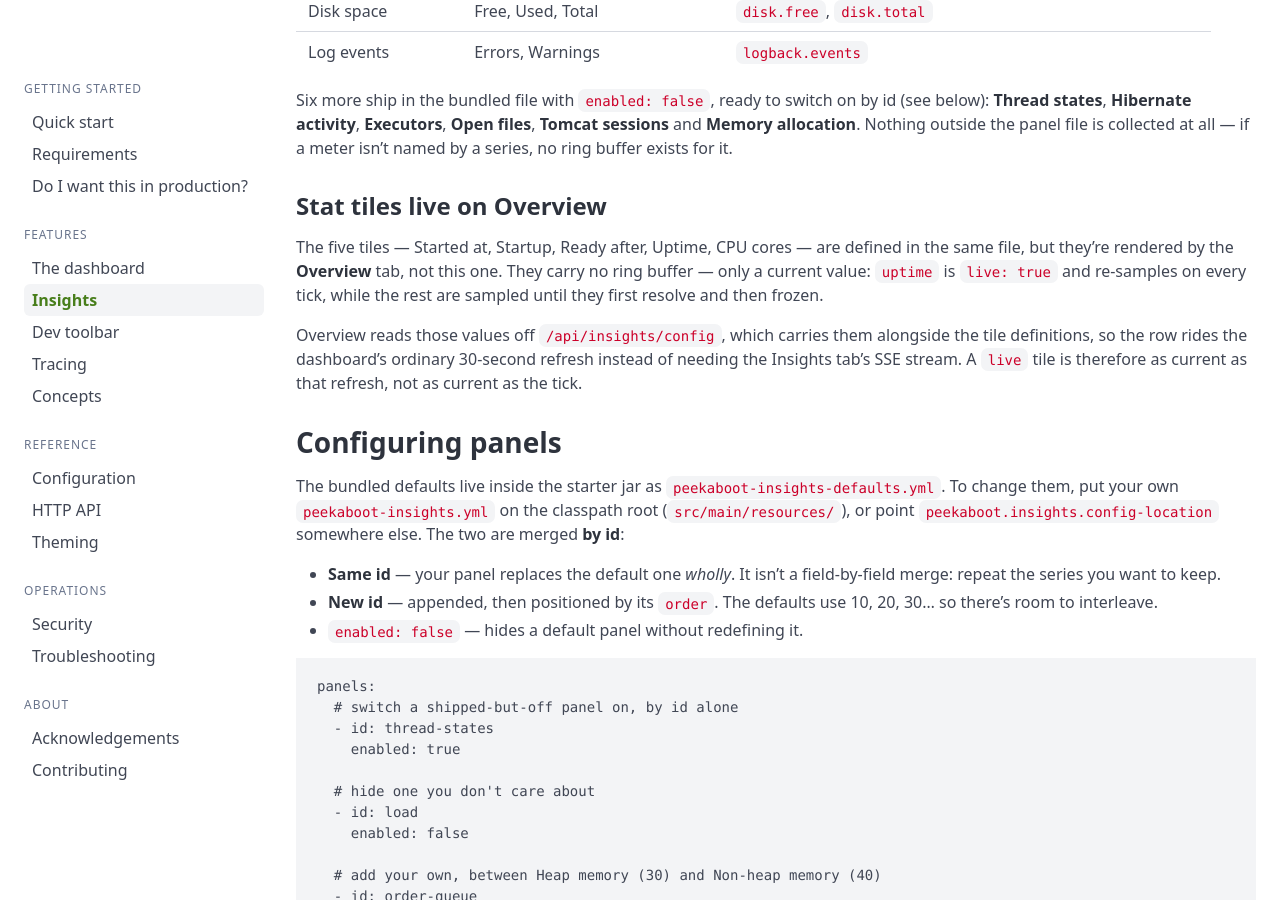
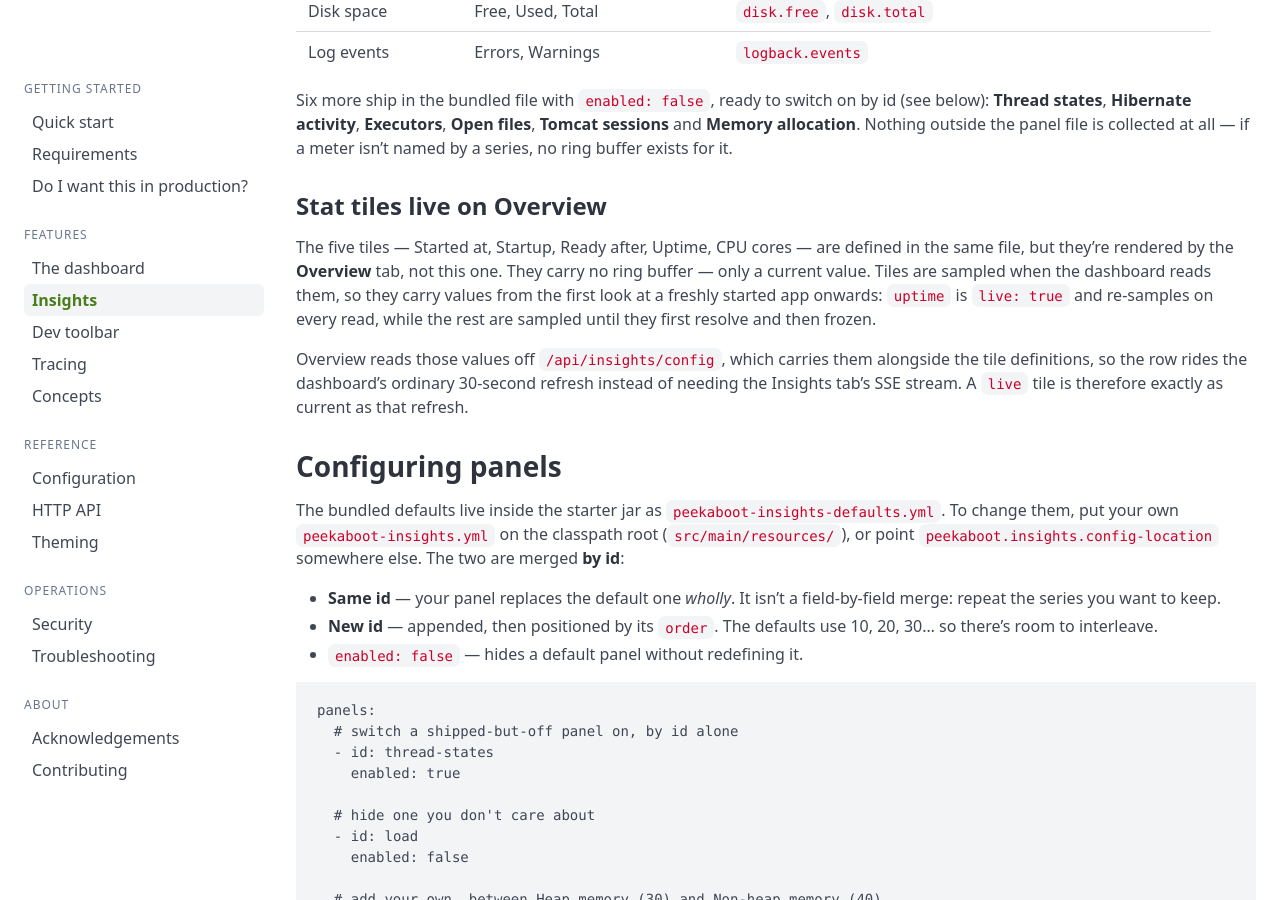
Before and after one commit to peekaboot-org/peekaboot-org.github.io, a Jekyll site: the page built from docs/insights.md, in a window 1280 px wide and 900 px high, scrolled down 3691 px. Built offline with Jekyll 4.4.1, drawn with Linux system fonts in a browser that asks for light colours; some of the changed text lies outside the part shown.

Commit message:
docs(insights): tiles sample on read, not on the tick cadence

```diff
--- a/docs/insights.md
+++ b/docs/insights.md
@@ -149,13 +149,15 @@ sessions** and **Memory allocation**. Nothing outside the panel file is collecte
 
 The five tiles &mdash; Started at, Startup, Ready after, Uptime, CPU cores &mdash; are
 defined in the same file, but they're rendered by the **Overview** tab, not this one. They
-carry no ring buffer &mdash; only a current value: `uptime` is `live: true` and re-samples
-on every tick, while the rest are sampled until they first resolve and then frozen.
+carry no ring buffer &mdash; only a current value. Tiles are sampled when the dashboard
+reads them, so they carry values from the first look at a freshly started app onwards:
+`uptime` is `live: true` and re-samples on every read, while the rest are sampled until
+they first resolve and then frozen.
 
 Overview reads those values off `/api/insights/config`, which carries them alongside the
 tile definitions, so the row rides the dashboard's ordinary 30-second refresh instead of
-needing the Insights tab's SSE stream. A `live` tile is therefore as current as that
-refresh, not as current as the tick.
+needing the Insights tab's SSE stream. A `live` tile is therefore exactly as current
+as that refresh.
 
 ## Configuring panels
 
@@ -233,7 +235,7 @@ minus `disk.free`. If either side is unresolved the result is a gap, not a wrong
 | `label` | shown above the value | none |
 | `tags` | as for a series | none |
 | `format` | `duration`, `datetime`, `bytes`, `count` | raw number |
-| `live` | `true` re-samples every tick; `false` freezes at the first resolved value | `false` |
+| `live` | `true` re-samples on every read; `false` freezes at the first resolved value | `false` |
 
 ### A mistake in your file costs you panels, not your app
 
```
